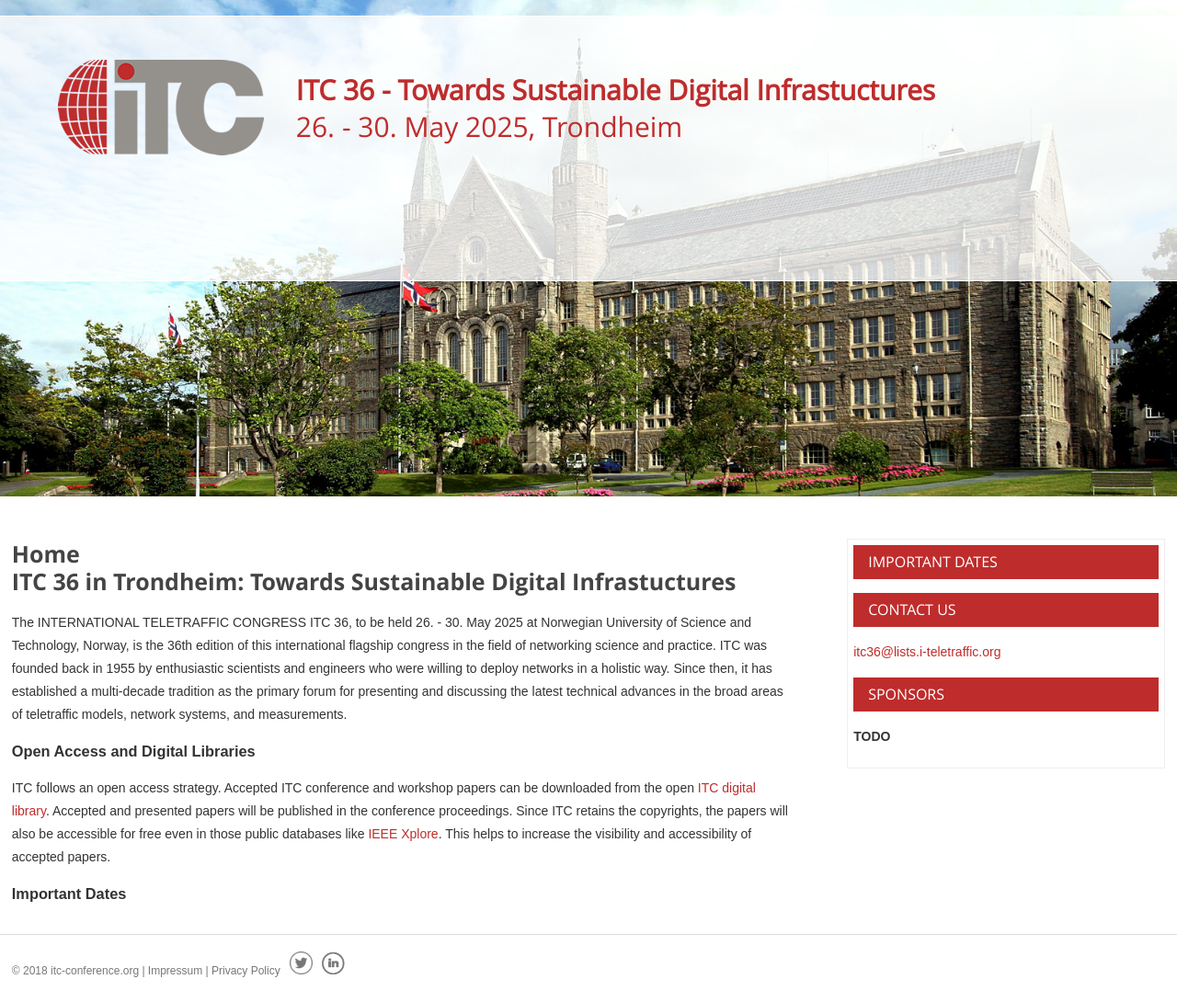
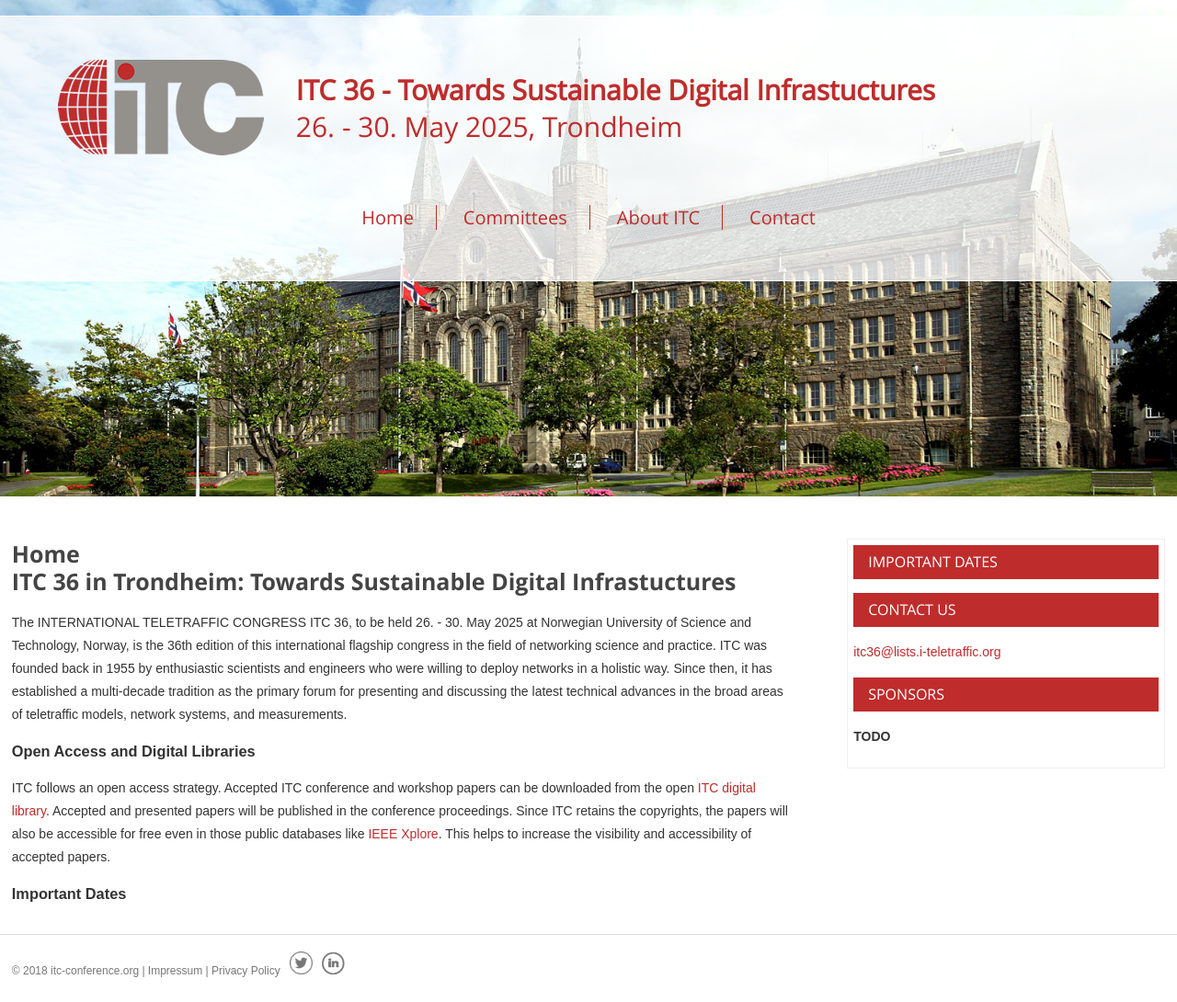
Before and after one commit to ohohlfeld/itc36, a Jekyll site: the page built from index.md, in a window 1280 px wide. Shown: the whole page at 92% size. Built offline with Jekyll 4.4.1, drawn with Linux system fonts in a browser that asks for light colours.

Commit message:
revert ugly hack

```diff
--- a/_layouts/default.html
+++ b/_layouts/default.html
@@ -39,7 +39,7 @@
                 </div>
 
                 <ul class="nav-collapse nav-collapse-0 closed" aria-hidden="false" style="-webkit-transition: max-height 284ms; transition: max-height 284ms; position: relative;">
-                    {% assign pages = site.pages | sort: "menu-index" | where:"menu","top-nav2" %}
+                    {% assign pages = site.pages | sort: "menu-index" | where:"menu","top-nav" %}
                     {% for p in pages %}
                     {% unless p.url contains 'page' %}
                     <li>
```
